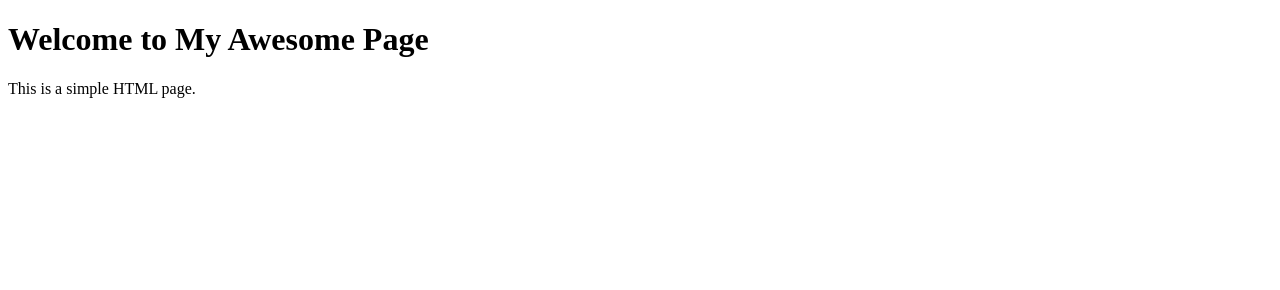
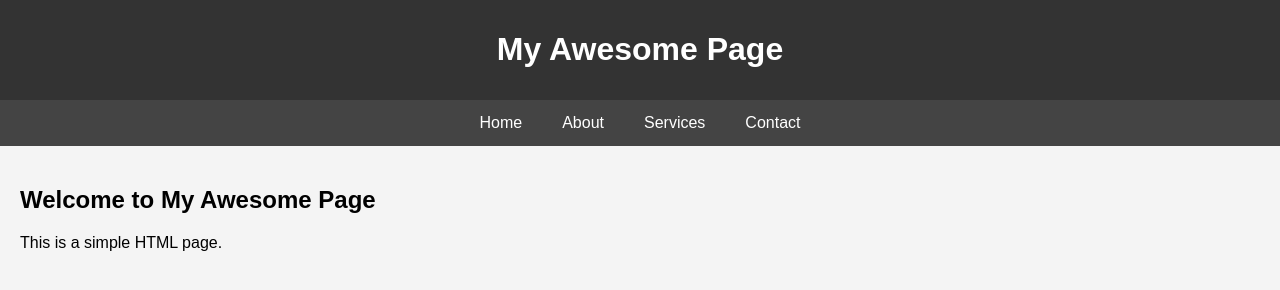
Before and after one commit to SidGit26/my-repo, a plain HTML site: page index.html in a window 1280 px wide. Drawn offline with Linux system fonts and the light colour scheme.

Commit message:
Second Version  mesage

```diff
--- a/index.html
+++ b/index.html
@@ -4,10 +4,50 @@
     <meta charset="UTF-8">
     <meta name="viewport" content="width=device-width, initial-scale=1.0">
     <title>My Awesome Page</title>
+    <style>
+        body {
+            font-family: Arial, sans-serif;
+            margin: 0;
+            padding: 0;
+            background-color: #f4f4f4;
+        }
+        .header {
+            background-color: #333;
+            color: #fff;
+            padding: 10px 0;
+            text-align: center;
+        }
+        .nav {
+            display: flex;
+            justify-content: center;
+            background-color: #444;
+        }
+        .nav a {
+            color: #fff;
+            padding: 14px 20px;
+            text-decoration: none;
+            text-align: center;
+        }
+        .nav a:hover {
+            background-color: #555;
+        }
+        .container {
+            padding: 20px;
+        }
+    </style>
 </head>
 <body>
+    <header class="header">
+        <h1>My Awesome Page</h1>
+    </header>
+    <nav class="nav">
+        <a href="#home">Home</a>
+        <a href="#about">About</a>
+        <a href="#services">Services</a>
+        <a href="#contact">Contact</a>
+    </nav>
     <div class="container">
-        <h1>Welcome to My Awesome Page</h1>
+        <h2>Welcome to My Awesome Page</h2>
         <p>This is a simple HTML page.</p>
     </div>
 </body>
```
